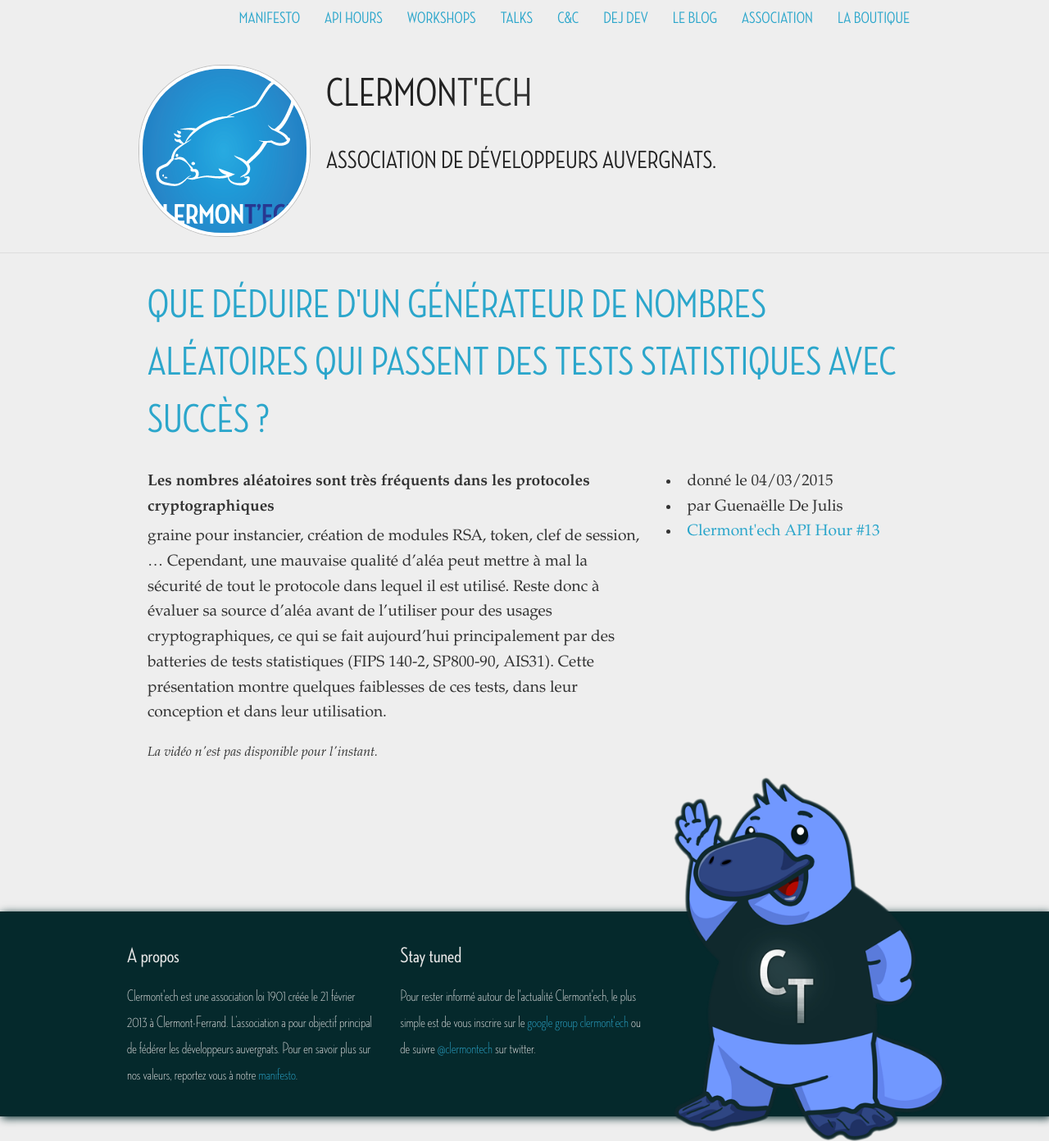
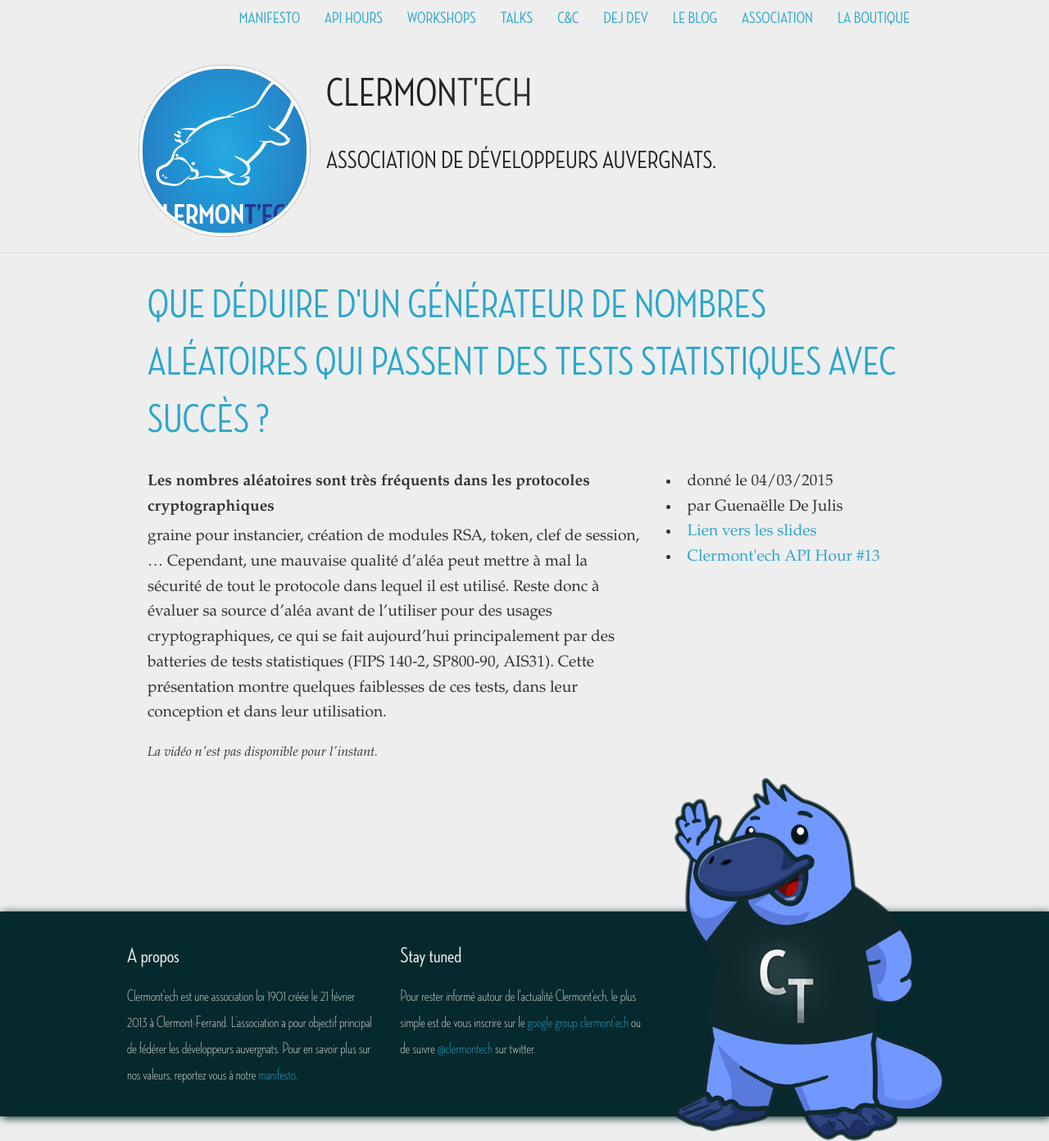
Before and after one commit to clermontech/clermontech.github.com, a Jekyll site: the page built from _posts/2015-03-04-4-guenaelle-de-julis-que-deduire-dun-generateur-de-nombres-aleatoires-qui-passent-des-tests-statistiques-avec-succes.md, in a window 1280 px wide. Shown: the whole page at 82% size. Built offline with Jekyll 4.4.1, drawn with Linux system fonts in a browser that asks for light colours; Markdown is read by kramdown in place of the engine named in the settings; some of the changed lines change nothing that is shown.

Commit message:
add guenaelle's slides

```diff
--- a/_posts/2015-03-04-4-guenaelle-de-julis-que-deduire-dun-generateur-de-nombres-aleatoires-qui-passent-des-tests-statistiques-avec-succes.md
+++ b/_posts/2015-03-04-4-guenaelle-de-julis-que-deduire-dun-generateur-de-nombres-aleatoires-qui-passent-des-tests-statistiques-avec-succes.md
@@ -10,7 +10,7 @@
 author_url:
 author_image:
 
-slides_url:
+slides_url: /api-hours/slides/2015-03-04-guenaelle-dejulis.pdf
 video:
 
 title: "Que Déduire D'Un Générateur De Nombres Aléatoires Qui Passent Des Tests Statistiques Avec Succès ?"
```
Also changed, not shown: 1 other file.
